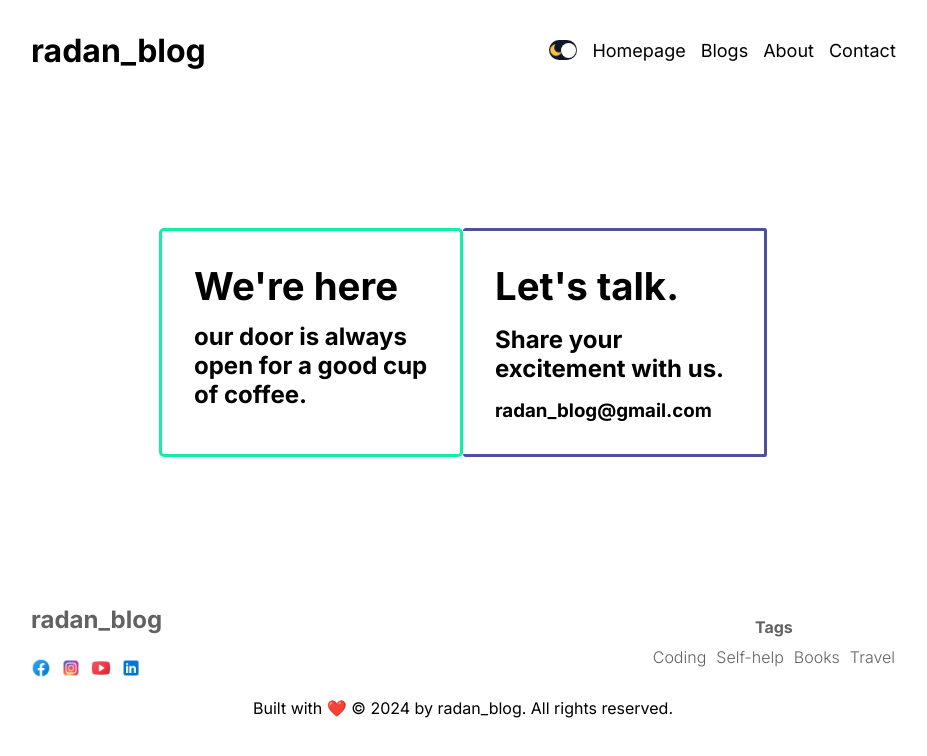
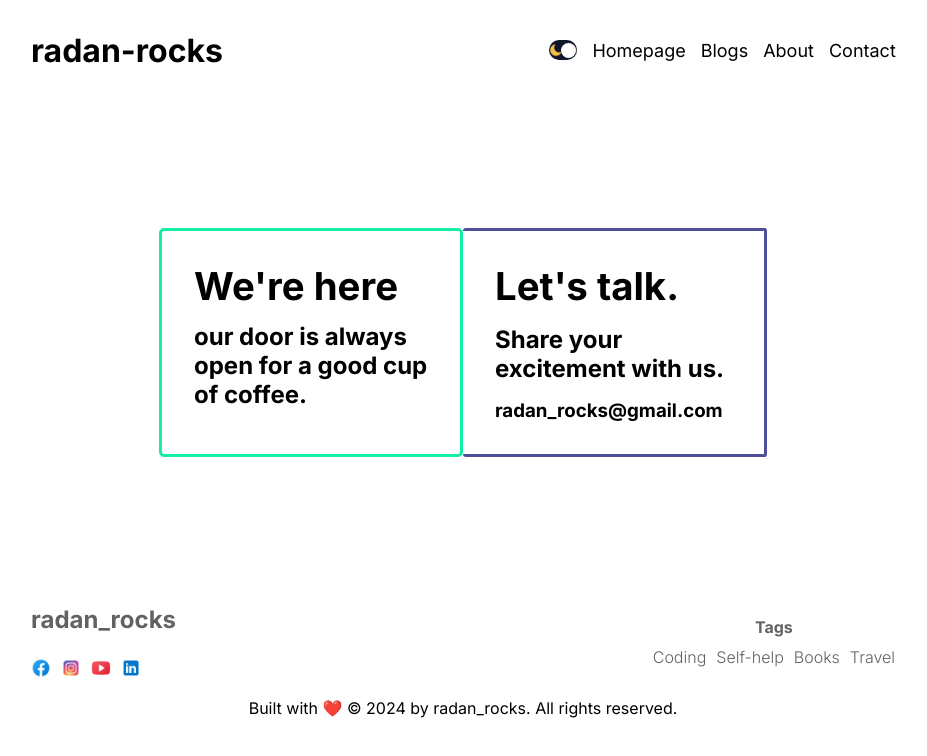
Before and after one commit to Marshal-Nadar/test-blog, a Next.js app: page /contact in a window 1280 px wide. Shown: the top 756 px of the page, without its empty margins (177-1104 px from the left). Built offline with nearby package versions, Linux system fonts and the light colour scheme.

Commit message:
fixing netlify route config

```diff
--- a/next.config.js
+++ b/next.config.js
@@ -1,8 +1,10 @@
 /** @type {import('next').NextConfig} */
 const nextConfig = {
-  images:{
-    domains:["lh3.googleusercontent.com","firebasestorage.googleapis.com"]
-  }
-}
+  images: {
+    domains: ['lh3.googleusercontent.com', 'firebasestorage.googleapis.com'],
+  },
+  trailingSlash: true,
+  output: 'export',
+};
 
-module.exports = nextConfig
+module.exports = nextConfig;
--- a/package.json
+++ b/package.json
@@ -4,6 +4,7 @@
   "private": true,
   "scripts": {
     "dev": "next dev",
+    "export": "next export",
     "build": "next build",
     "start": "next start",
     "lint": "next lint"
@@ -17,5 +18,8 @@
     "react-dom": "18.2.0",
     "react-quill": "^2.0.0",
     "swr": "^2.2.2"
+  },
+  "devDependencies": {
+    "@netlify/plugin-nextjs": "^5.1.2"
   }
 }
--- a/src/app/contact/page.jsx
+++ b/src/app/contact/page.jsx
@@ -12,7 +12,7 @@ const About = () => {
       <aside className={styles.letstalk}>
         <h1 className={styles.weareText}>Let&apos;s talk.</h1>
         <h2>Share your excitement with us.</h2>
-        <h3>radan_blog@gmail.com</h3>
+        <h3>radan_rocks@gmail.com</h3>
       </aside>
     </section>
   );
--- a/src/components/footer/Footer.jsx
+++ b/src/components/footer/Footer.jsx
@@ -10,7 +10,7 @@ const Footer = () => {
         <div className={styles.info}>
           <div className={styles.logo}>
             {/* <Image src='/logo.png' alt='lama blog' width={50} height={50} /> */}
-            <h1 className={styles.logoText}>radan_blog</h1>
+            <h1 className={styles.logoText}>radan_rocks</h1>
           </div>
           {/* <p className={styles.desc}>
           Lorem, ipsum dolor sit amet consectetur adipisicing elit. Enim
@@ -53,7 +53,7 @@ const Footer = () => {
         </div>
       </div>
       <p className={styles.copyrights}>
-        Built with ❤️ © 2024 by radan_blog. All rights reserved.
+        Built with ❤️ © 2024 by radan_rocks. All rights reserved.
       </p>
     </footer>
   );
--- a/src/components/navbar/Navbar.jsx
+++ b/src/components/navbar/Navbar.jsx
@@ -15,7 +15,7 @@ const Navbar = () => {
         <Image src="/youtube.png" alt="youtube" width={24} height={24} />
       </div> */}
 
-      <div className={styles.logo}>radan_blog</div>
+      <div className={styles.logo}>radan-rocks</div>
       <div className={styles.links}>
         <ThemeToggle />
         <Link href='/' className={styles.link}>
```
Also changed, not shown: 1 other file (tests, documents, lock files or other folders).
